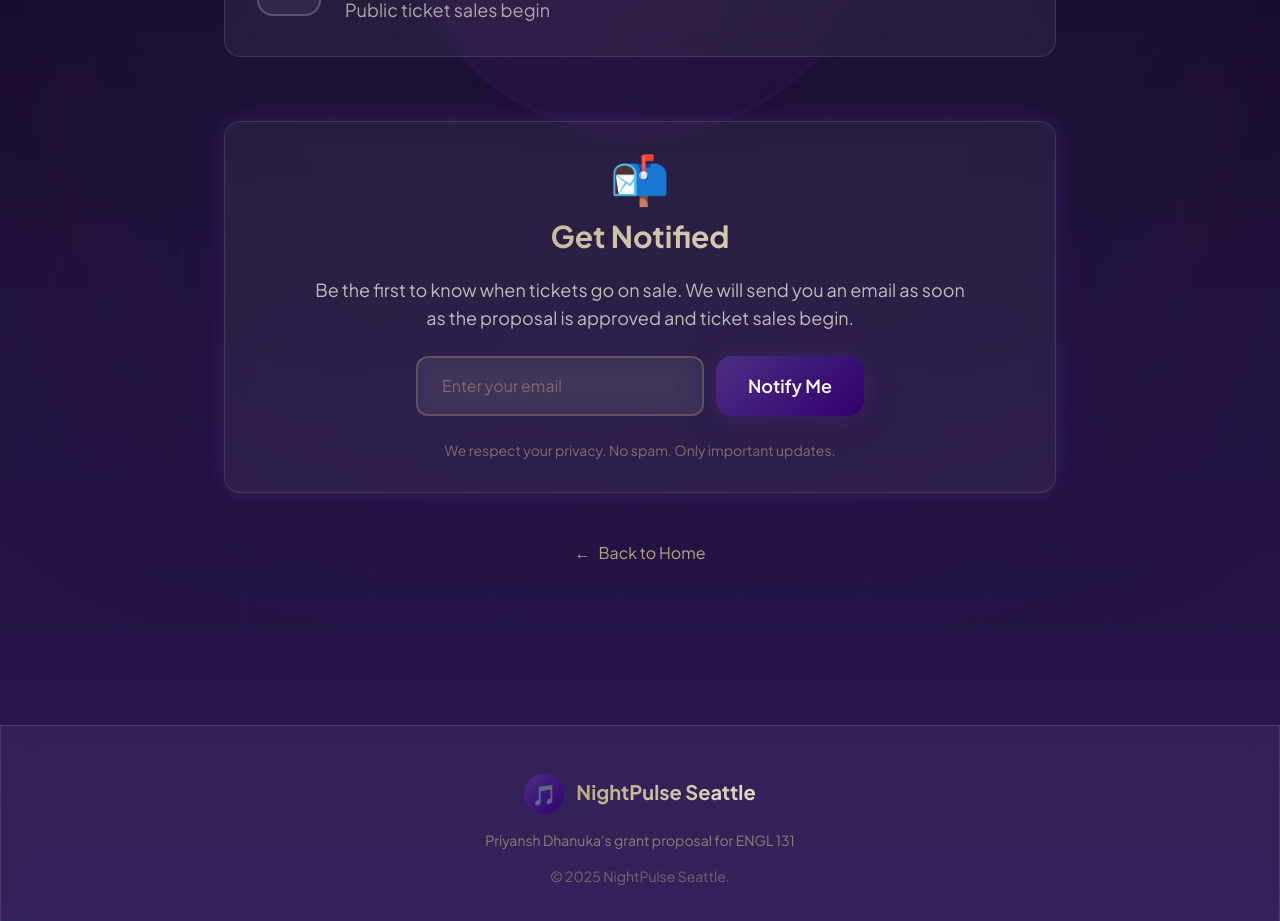
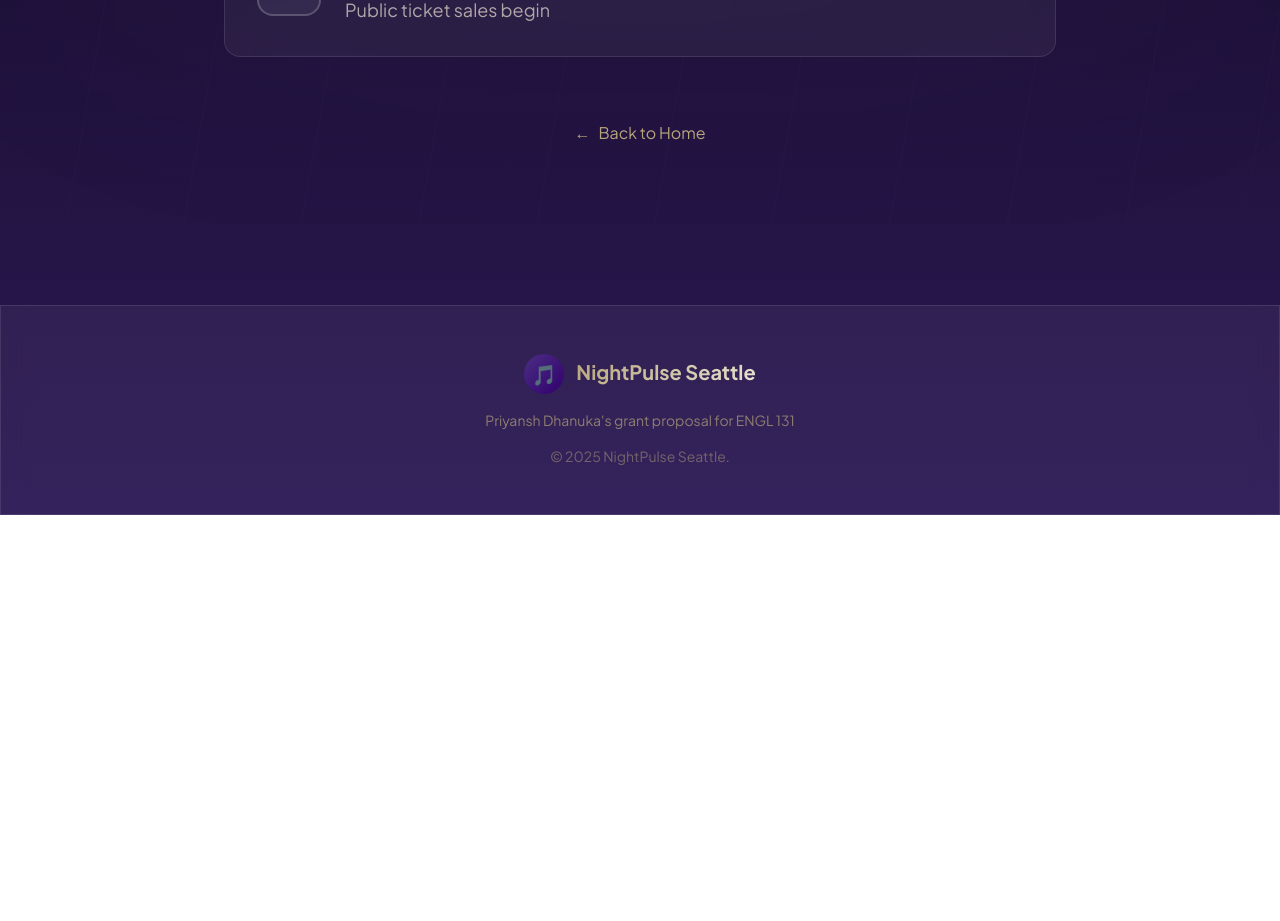
Before and after one commit to priyanshdhanuka27/engl-au25, a Next.js app: page /tickets in a window 1280 px wide. Shown: the part 940-1861 px from the top of the page. After the commit the page ends 1455 px from the top, so only its background shows below. Built offline with nearby package versions, Linux system fonts and the light colour scheme.

Commit message:
removed newsletter thingy

```diff
--- a/app/tickets/page.tsx
+++ b/app/tickets/page.tsx
@@ -3,7 +3,6 @@ import React from 'react';
 import Link from 'next/link';
 import Card from '@/components/Card';
 import GradientButton from '@/components/GradientButton';
-import NewsletterForm from '@/components/NewsletterForm';
 import BackgroundCircles from '@/components/BackgroundCircles';
 
 export default function TicketsPage() {
@@ -106,23 +105,6 @@ export default function TicketsPage() {
           </div>
         </div>
 
-        <Card className="text-center space-y-6 bg-gradient-purple/20 glow-purple">
-          <div className="space-y-4">
-            <div className="text-5xl">📬</div>
-            <h2 className="text-3xl font-bold gradient-text">Get Notified</h2>
-            <p className="text-uw-gold-light/80 text-lg max-w-2xl mx-auto">
-              Be the first to know when tickets go on sale. We will send you an email
-              as soon as the proposal is approved and ticket sales begin.
-            </p>
-          </div>
-
-          <NewsletterForm />
-
-          <p className="text-uw-gold/60 text-sm">
-            We respect your privacy. No spam. Only important updates.
-          </p>
-        </Card>
-
         <div className="text-center mt-12">
           <Link
             href="/"
--- a/components/NewsletterForm.tsx
+++ /dev/null
@@ -1,83 +0,0 @@
-// components/NewsletterForm.tsx
-'use client';
-
-import React, { useState } from 'react';
-import Button from './Button';
-
-export default function NewsletterForm() {
-  const [email, setEmail] = useState('');
-  const [status, setStatus] = useState<'idle' | 'success' | 'error'>('idle');
-  const [errorMessage, setErrorMessage] = useState('');
-
-  const validateEmail = (email: string): boolean => {
-    const emailRegex = /^[^\s@]+@[^\s@]+\.[^\s@]+$/;
-    return emailRegex.test(email);
-  };
-
-  const handleSubmit = (e: React.FormEvent) => {
-    e.preventDefault();
-
-    // Reset status
-    setStatus('idle');
-    setErrorMessage('');
-
-    // Validate email
-    if (!email) {
-      setErrorMessage('Please enter your email address');
-      setStatus('error');
-      return;
-    }
-
-    if (!validateEmail(email)) {
-      setErrorMessage('Please enter a valid email address');
-      setStatus('error');
-      return;
-    }
-
-    // Simulate success (client-side only)
-    console.log('Newsletter signup:', email);
-    setStatus('success');
-    setEmail('');
-
-    // Reset success message after 5 seconds
-    setTimeout(() => {
-      setStatus('idle');
-    }, 5000);
-  };
-
-  return (
-    <div className="w-full max-w-md mx-auto">
-      <form onSubmit={handleSubmit} className="flex flex-col space-y-4">
-        <div className="flex flex-col sm:flex-row gap-3">
-          <input
-            type="email"
-            value={email}
-            onChange={(e) => setEmail(e.target.value)}
-            placeholder="Enter your email"
-            className="flex-1 px-6 py-4 rounded-xl glass-effect border-2 border-uw-gold/30 focus:border-uw-gold focus:outline-none text-uw-gold-light placeholder:text-uw-gold/50 transition-all duration-300"
-            aria-label="Email address"
-          />
-          <Button type="submit" variant="primary">
-            Notify Me
-          </Button>
-        </div>
-
-        {status === 'success' && (
-          <div className="p-4 rounded-xl bg-green-500/20 border border-green-500/50 animate-fade-in">
-            <p className="text-green-300 text-center font-medium">
-              ✓ Thanks! We'll notify you when tickets are available.
-            </p>
-          </div>
-        )}
-
-        {status === 'error' && (
-          <div className="p-4 rounded-xl bg-red-500/20 border border-red-500/50 animate-fade-in">
-            <p className="text-red-300 text-center font-medium">
-              {errorMessage}
-            </p>
-          </div>
-        )}
-      </form>
-    </div>
-  );
-}
```
